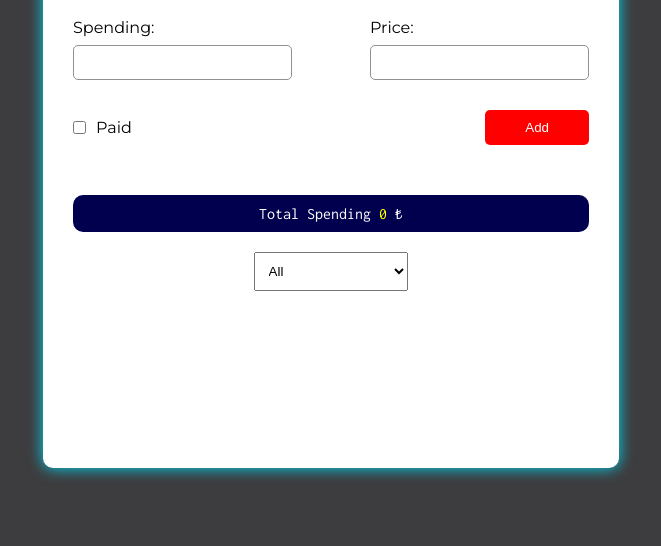
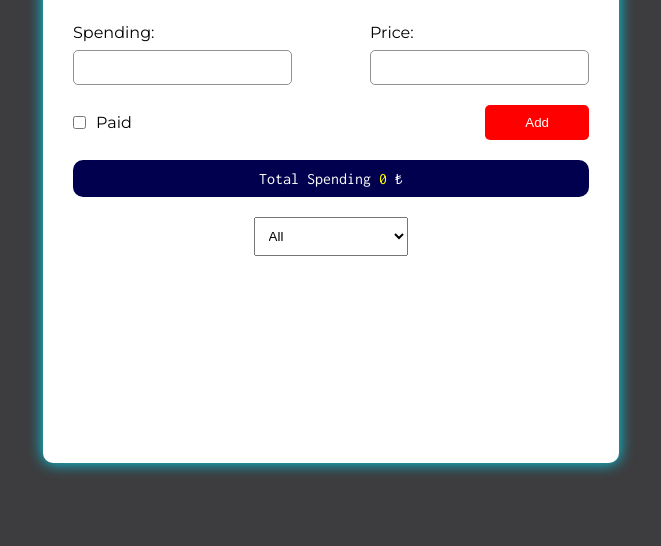
Before and after one commit to gokcesanmutlu/ExpenseCalculator, a plain HTML site: page index.html in a window 1280 px wide. Shown: the part 254-800 px from the top of the page, without its empty margins (309-970 px from the left). Drawn offline with Linux system fonts and the light colour scheme.

Commit message:
gaps was edited

```diff
--- a/style.css
+++ b/style.css
@@ -13,7 +13,7 @@ body {
   flex-direction: column;
   align-items: center;
   justify-content: center;
-  gap: 50px;
+  gap: 40px;
   background-color: #3d3c3e;
   font-family: "Inconsolata", "Times New Roman";
 }
@@ -65,7 +65,8 @@ form {
   justify-content: space-between;
   align-items: center;
   gap: 1.5rem;
-  margin: 10px 0 30px;
+  margin-top: 20px;
+
 }
 
 .form-field {
@@ -104,7 +105,7 @@ button:hover {
 #list {
   display: flex;
   flex-direction: column;
-  gap: 30px;
+  gap: 10px;
   margin-top: 40px;
   padding: 10px;
   height: 100%;
@@ -139,7 +140,7 @@ button:hover {
 .sum {
   background-color: rgba(0,0, 78);
   color: #fff;
-  padding: 10px 30px;
+  padding: 10px;
   text-align: center;
   border-radius: 10px;
 }
```
